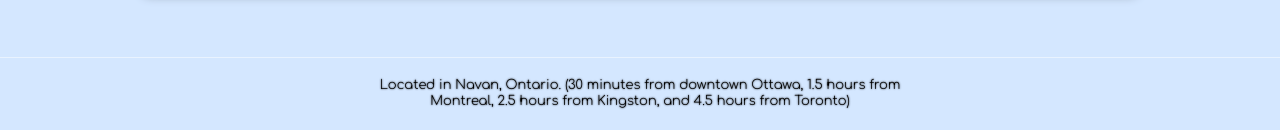
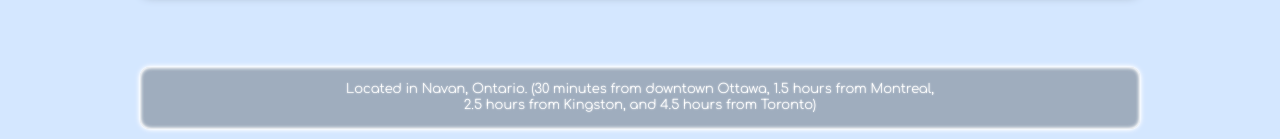
Before and after one commit to zamao9/ragdolls, a plain HTML site: page index.html in a window 1280 px wide. Shown: the part 1913-2052 px from the top of the page. Drawn offline with nearby package versions, Linux system fonts and the light colour scheme; a web font is replaced by a local one.

Commit message:
asfsfaasf

```diff
--- a/css/style.css
+++ b/css/style.css
@@ -874,7 +874,7 @@ a {
   box-shadow: 0 0 2px #6a737e, 0 0 4px #6a737e, 0 0 6px #6a737e !important;
   color: #d4e7ff !important;
   text-shadow: 0 0 3px #d4e7ff !important;
-  opacity: 1 !important;
+  opacity: 0.5 !important;
 }
 
 .kittens_slide {
@@ -941,23 +941,34 @@ a {
 
 /* FOOTER */
 .footer_section {
-  padding: 0;
+  padding: 10px;
   background-color: #d4e7ff;
-  border-top: 1px solid #ffffff80;
 }
 
 .footer {
   width: 100%;
+  max-width: 1000px;
+
+  display: flex;
+  justify-content: center;
+  align-items: center;
+
+  background-color: #9fadbe;
+  box-shadow:  0 0 2px #fff, 0 0 4px #fff, 0 0 6px #fff, 0 0 2px #fff inset, 0 0 4px #fff inset, 0 0 4px #fff inset;
+  padding: 15px;
+  border-radius: 10px;
+  margin: 0 auto;
+}
+
+.footer_text {
+  width: 100%;
   max-width: 600px;
-
-  padding: 20px 15px;
-  margin: 0 auto;
 }
 
 .text {
   font-size: 13px;
-  color: #000;
-  text-shadow: 0 0 2px #000;
+  color: #fff;
+  text-shadow: 0 0 2px #fff;
   text-align: center;
   transition: 0.3s ease;
 }
--- a/index.html
+++ b/index.html
@@ -292,7 +292,9 @@
     <!-- /.FOOTER -->
     <section class="section footer_section">
       <footer class="footer">
-        <p class="text">Located in Navan, Ontario. (30 minutes from downtown Ottawa, 1.5 hours from Montreal, 2.5 hours from Kingston, and 4.5 hours from Toronto)</p>
+        <div class="footer_text">
+          <p class="text">Located in Navan, Ontario. (30 minutes from downtown Ottawa, 1.5 hours from Montreal, 2.5 hours from Kingston, and 4.5 hours from Toronto)</p>
+        </div>
       </footer>
     </section>
 
```
